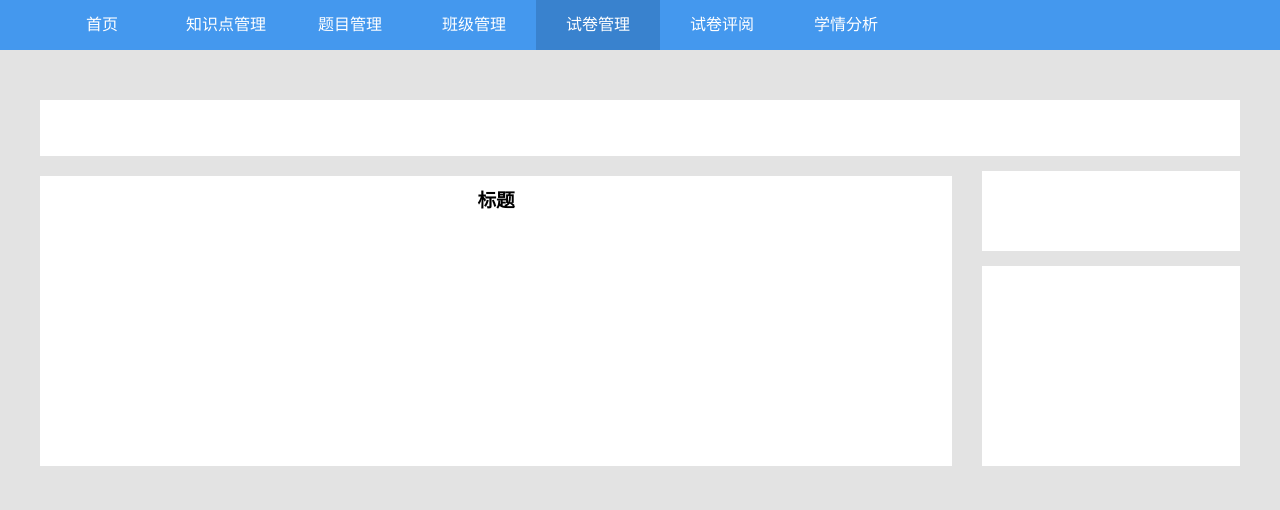
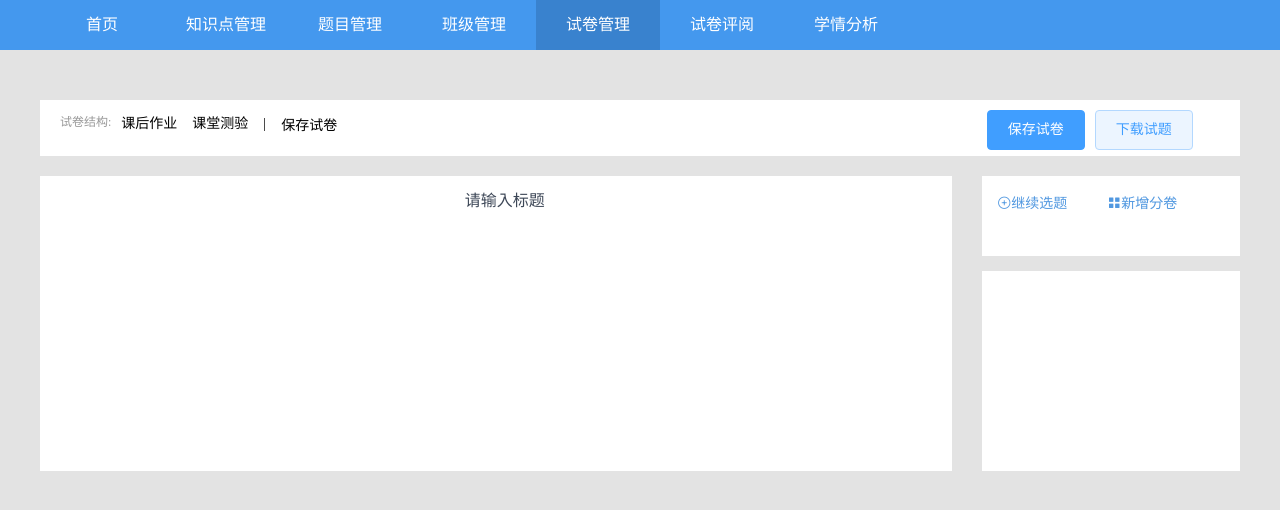
Before and after one commit to fseafesf/personality-teaching, a Vue app: page /teacher/examHome/preview in a window 1280 px wide. Shown: the top 510 px of the page. Built offline with nearby package versions, Linux system fonts and the light colour scheme.

Commit message:
新增自定义editTitle组件

```diff
--- a/src/components/teacher/Test/tCard.vue
+++ b/src/components/teacher/Test/tCard.vue
@@ -30,11 +30,11 @@ export default {
         case 2:
           return "多选";
         case 3:
-          return "计算";
+          return "填空";
         case 4:
-          return "阅读";
+          return "判断";
         case 5:
-          return "编程";
+          return "简答";
         default:
           break;
       }
--- /dev/null
+++ b/src/components/teacher/Test/tEditTitle.vue
@@ -0,0 +1,84 @@
+<template>
+  <div class="input-title-container" @click="this.changeFocus">
+    <div className="input-title-value" v-show="focus">{{ this.editTitle }}</div>
+    <div v-show="!focus">
+      <input
+        ref="inputRef"
+        type="text"
+        v-model="value"
+        maxlength="30"
+        @change="this.change"
+        @blur="this.blur"
+      />
+    </div>
+  </div>
+</template>
+
+<script>
+export default {
+  name: "tEditTitle",
+  data() {
+    return {
+      focus: true,
+      value: "",
+
+    };
+  },
+  methods: {
+    changeFocus() {
+      this.focus = false;
+      this.$nextTick(() => {
+        this.$refs.inputRef.focus();
+      });
+    },
+    change() {},
+    blur() {
+      this.focus = true;
+      if (this.value.trim() !== "") {
+        this.$emit('emitTitle',this.value)
+      }
+    },
+  },
+  props: {
+    editTitle: {
+      type: String,
+      default: () => "请输入表单标题",
+    },
+  },
+};
+</script>
+
+<style lang="less" scoped>
+.input-title-container {
+  color: #3d4757;
+  input {
+    outline: none;
+    width: 100%;
+    border: none;
+    letter-spacing: 0;
+    font-size: 20px !important;
+    text-align: center;
+    padding: 0;
+    box-sizing: border-box;
+    background-color: initial;
+    font-weight: 400;
+    color: #3d4757;
+  }
+
+  .input-title-value {
+    width: 100%;
+    text-align: center;
+    white-space: nowrap;
+    overflow: hidden;
+    text-overflow: ellipsis;
+    cursor: pointer;
+    margin: 0;
+  }
+  input,
+  .input-title-value {
+    font-size: 20px !important;
+    font-weight: 700;
+    line-height: 26px;
+  }
+}
+</style>
--- a/src/components/teacher/Test/toolMenu.vue
+++ b/src/components/teacher/Test/toolMenu.vue
@@ -4,7 +4,7 @@
       <div class="tool-operation">
         <span>收藏</span>
         <span>纠错</span>
-        <span>分析</span>
+        <span>查看解析</span>
       </div>
       <el-button
         :class="!btnHide ? 'hide' : ''"
@@ -20,14 +20,14 @@
 </template>
 
 <script>
-import { mapMutations } from "vuex";
+import { mapMutations, mapState } from "vuex";
 
 export default {
   name: "tool-menu",
   data() {
     return {
       list: [1, 2, 3],
-      btnHide: true,
+      btnHide: Boolean,
     };
   },
   props: {
@@ -35,26 +35,34 @@ export default {
       type: Number,
     },
   },
+  mounted() {
+    this.btnHide = !this.page.selectProblem.includes(
+      this.problems.find(
+        (item) => item.id === this.$props.Knp_id
+      )
+    );
+  },
+  computed:{
+   ...mapState("tTest",["page","problems"])
+  },
   methods: {
     ...mapMutations("tTest", ["addProblem", "deleteProblem"]),
     handleMneu() {
       console.log(this.$props.Knp_id);
       this.btnHide = false;
-      let problem = this.$store.state.tTest.problems.find(
+      let problem = this.problems.find(
         (item) => item.id === this.$props.Knp_id
       );
       this.addProblem(problem);
-      console.log('tool-menu',this.$store.state.tTest.selectProblem);
+      console.log("tool-menu", this.page.selectProblem);
     },
 
     deleteMenu() {
-      // console.log(this.$props.Knp_id);
       this.btnHide = true;
-      let index = this.$store.state.tTest.selectProblem.findIndex(
+      let index = this.page.selectProblem.findIndex(
         (item) => item.id === this.$props.Knp_id
       );
       this.deleteProblem(index);
-      // console.log(this.$store.state.tTest.selectProblem);
     },
   },
 };
@@ -74,9 +82,9 @@ export default {
     line-height: 40px;
     padding: 5px;
     display: flex;
-    .tool-operation{
-      color:  #23589e;
-      span{
+    .tool-operation {
+      color: #23589e;
+      span {
         margin-left: 15px;
       }
     }
@@ -87,7 +95,7 @@ export default {
       display: none;
     }
     .el-button {
-      margin-left: 200px;
+      margin-left: 180px;
       position: absolute;
       height: 25px;
       padding-bottom: 25px;
--- a/src/components/teacher/Test/tproblemHead.vue
+++ b/src/components/teacher/Test/tproblemHead.vue
@@ -13,7 +13,7 @@
 <script>
 export default {
   name: "ProblemHead",
-  data() {},
+  data() {return{}},
   methods: {
     toType(key) {
       switch (key) {
--- a/src/router/index.js
+++ b/src/router/index.js
@@ -42,6 +42,7 @@ const routes = [
     children: [
       {
         path: 'examPaper',
+        name:'tEaxmPaper',
         component: () => import('@/views/teacher/tTestPage/children/tExamPaper.vue')
       },
       {
--- a/src/store/modules/teacher/tTest.js
+++ b/src/store/modules/teacher/tTest.js
@@ -13,15 +13,21 @@ const tTest = {
       { id: 8, content: '这是第八道题目', type: 2, difficultType: 1 },
       { id: 9, content: '这是第九道题目', type: 3, difficultType: 3 },
     ],
-    selectProblem: []
-
+    page: {
+      title: '',
+      selectProblem: [],
+      id: Number,
+      difficultType: '',
+      createTime: '',
+      score: Number
+    }
   }),
   mutations: {
     addProblem(state, problem) {
-      state.selectProblem.push(problem)
+      state.page.selectProblem.push(problem)
     },
     deleteProblem(state, index) {
-      state.selectProblem.splice(index, 1)
+      state.page.selectProblem.splice(index, 1)
     },
     deleteProblemType(state, type) {
 
--- a/src/views/teacher/tTestPage/children/tPreview.vue
+++ b/src/views/teacher/tTestPage/children/tPreview.vue
@@ -1,9 +1,28 @@
 <template>
   <div class="preview">
-    <div class="preview-head"></div>
+    <div class="preview-head">
+      <div class="head-left">
+        <span class="left-lab">试卷结构:</span>
+        <span class="left-test">课后作业</span>
+        <span class="left-test">课堂测验</span>
+        <span class="left-test">|</span>
+        <div class="left-save">
+          <span class="left-test">保存试卷</span>
+        </div>
+      </div>
+      <div class="head-right">
+        <el-button type="primary">保存试卷</el-button>
+        <el-button type="primary" plain>下载试题</el-button>
+      </div>
+    </div>
     <div class="preview-content">
       <div class="preview-list wrap-v4">
-        <div class="preview-title"><h3>标题</h3></div>
+        <div class="preview-title">
+          <EditTitle
+            :editTitle="this.pageTitle"
+            @emitTitle="this.setTitle"
+          ></EditTitle>
+        </div>
         <Card
           v-for="(item, index) in this.problemsList"
           :key="index"
@@ -12,7 +31,18 @@
         ></Card>
       </div>
       <div class="preview-menu wrap-v5">
-        <div class="preview-operation"></div>
+        <div class="preview-operation">
+          <div class="operation-content">
+            <div class="operation-continue ounifed" @click="back">
+              <i class="el-icon-circle-plus-outline"></i>
+              <span>继续选题</span>
+            </div>
+            <div class="operation-continue ounifed" @click="back">
+              <i class="el-icon-menu"></i>
+              <span>新增分卷</span>
+            </div>
+          </div>
+        </div>
         <div class="preview-score"></div>
       </div>
     </div>
@@ -21,28 +51,50 @@
 
   <script>
 import Card from "components/teacher/Test/tCard.vue";
+import EditTitle from "components/teacher/Test/tEditTitle.vue";
 import { group } from "utils/groupByType";
+import { mapState } from "vuex";
 export default {
   name: "preview",
   data() {
     return {
+      pageTitle: "请输入标题",
+      pageId: Number,
       problemsList: [],
     };
   },
   created() {
     this.getProblems();
+    this.pageId = this.$route.query.id;
+    if (!!this.pageId) {
+      console.log("编辑的卷子");
+    }
   },
   methods: {
     getProblems() {
-      this.problemsList = group(this.$store.state.tTest.selectProblem);
-      console.log(this.problemsList);
+      this.problemsList = group(this.page.selectProblem);
     },
-    /*  typeFilter(param) {
-      return singleType(this.problemsList, param);
-    }, */
+    back() {
+      if (!this.pageId) {
+        this.$router.go(-1);
+      }
+      this.$router.push({
+        path: "/teacher/examHome/test",
+        id: this.pageId,
+      });
+      // this.$store.state.tTest.selectProblem = []
+    },
+    setTitle(title) {
+      console.log(title);
+      this.pageTitle = title;
+    },
+  },
+  computed: {
+    ...mapState("tTest", ["page"]),
   },
   components: {
     Card,
+    EditTitle,
   },
 };
 </script>
@@ -53,6 +105,30 @@ export default {
   .preview-head {
     height: 56px;
     background: #fff;
+    display: flex;
+    .head-left {
+      flex-grow: 13;
+      padding: 16px 0 0 20px;
+      display: flex;
+      .left-lab {
+        color: #999;
+        font-size: 12px;
+        margin-right: 10px;
+      }
+      .left-test {
+        font-size: 14px;
+        font-weight: 300;
+        margin-right: 15px;
+        cursor: pointer;
+      }
+      .left-save {
+        flex-grow: 2;
+      }
+    }
+    .head-right {
+      flex-grow: 1;
+      padding: 10px 0 0 20px;
+    }
   }
   .preview-content {
     display: flex;
@@ -60,11 +136,13 @@ export default {
     .preview-list {
       background: #fff;
       margin-top: 20px;
-      .preview-title{
+      .preview-title {
         display: flex;
         justify-content: center;
         height: 50px;
         line-height: 50px;
+        width: 200px;
+        margin-left: 40%;
       }
     }
     .preview-menu {
@@ -73,6 +151,18 @@ export default {
       .preview-operation {
         background: #fff;
         height: 80px;
+        margin-top: 5px;
+        .operation-content {
+          padding: 20px 5px 0 15px;
+          cursor: pointer;
+          color: #5198e0;
+          font-size: 14px;
+          display: flex;
+          flex-wrap: wrap;
+          .ounifed {
+            width: 110px;
+          }
+        }
       }
       .preview-score {
         min-height: 200px;
--- a/src/views/teacher/tTestPage/children/tTest.vue
+++ b/src/views/teacher/tTestPage/children/tTest.vue
@@ -75,6 +75,7 @@ export default {
     return {
       list: [],
       seList: [],
+      pageId:Number,
       show: false,
       data: [
         {
--- a/src/views/teacher/tTestPage/index.vue
+++ b/src/views/teacher/tTestPage/index.vue
@@ -1,5 +1,5 @@
 <template>
-    <router-view></router-view>
+    <router-view ></router-view>
 </template>
 
 <script>
```
Also changed, not shown: src/components/teacher/Test/trightDrawer.vue (+11 -9 lines), src/views/teacher/tTestPage/children/tExamPaper.vue (+98 -17 lines).
